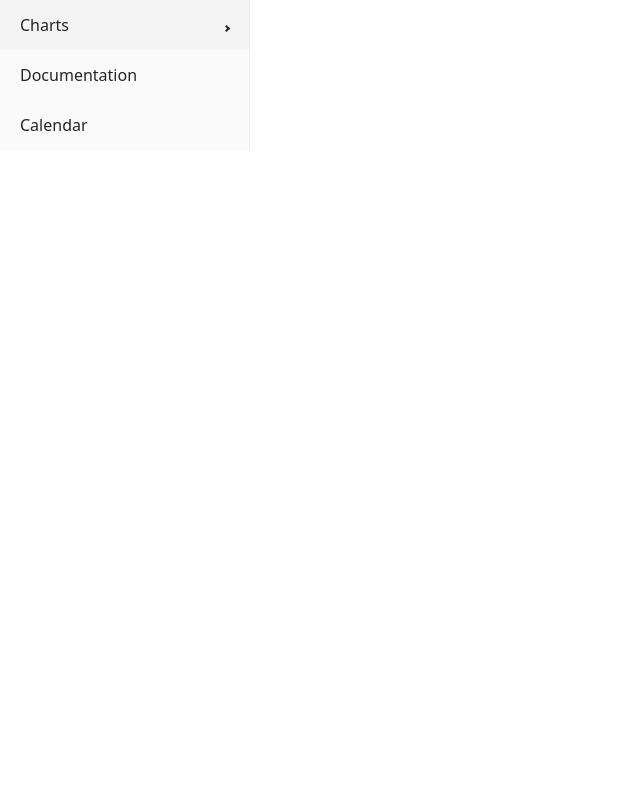
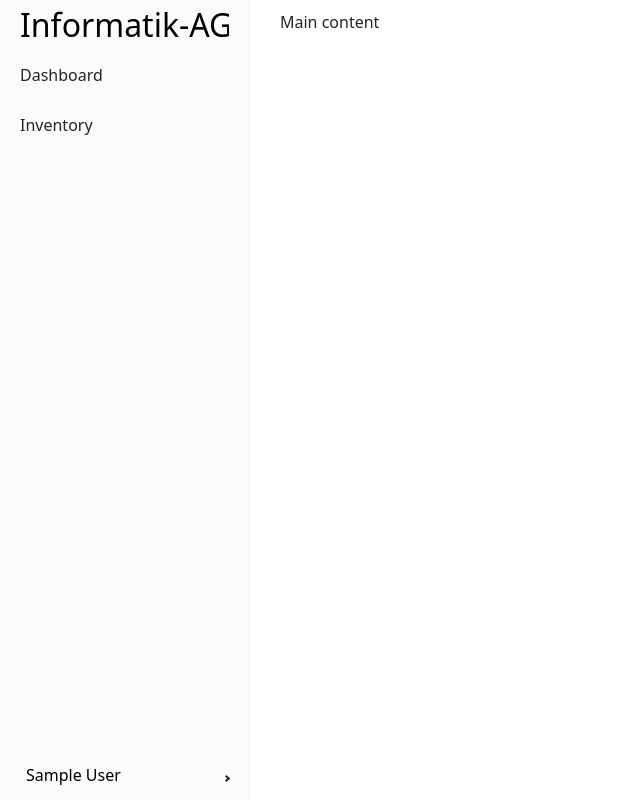
Before and after one commit to Lemodo/info-ag.inventory-management, a React (Create React App) app: page / in a window 1280 px wide. Shown: the whole page, without its empty margins (0-640 px from the left). Built offline with nearby package versions, Linux system fonts and the light colour scheme; no server answers; sample sign-in values are in the browser's storage.

Commit message:
pretty much finished sidebar

```diff
--- a/src/components/Dashboard.js
+++ b/src/components/Dashboard.js
@@ -1,17 +1,12 @@
-import React from 'react'
-import { Sidebar, Menu, MenuItem, SubMenu } from 'react-pro-sidebar';
+import React from 'react';
+import Sidebar from './Sidebar'; // Adjust the path accordingly
 
 export default function Dashboard() {
+
   return (
-    <Sidebar>
-      <Menu>
-        <SubMenu label="Charts">
-          <MenuItem> Pie charts </MenuItem>
-          <MenuItem> Line charts </MenuItem>
-        </SubMenu>
-        <MenuItem> Documentation </MenuItem>
-        <MenuItem> Calendar </MenuItem>
-      </Menu>
-    </Sidebar>
-  )
+    <div style={{ display: 'flex', height: '100%', minHeight: '100vh' }}>
+      <Sidebar />
+      <main style={{ padding: 10 }}> Main content</main>
+    </div>
+  );
 }
--- a/src/components/Profile.js
+++ b/src/components/Profile.js
@@ -2,6 +2,7 @@ import React, { useState } from 'react';
 import { Button, Card, Alert, Container } from 'react-bootstrap';
 import { useAuth } from '../contexts/AuthContext';
 import { Link, useNavigate } from 'react-router-dom';
+
 
 export default function Profile() {
     const [error, setError] = useState("");
@@ -18,6 +19,10 @@ export default function Profile() {
             // Handle any errors during logout
             setError('An error occurred during logout. Please try again.');
         }
+    }
+
+    function dashboardLink() {
+        navigate("/")
     }
 
     return (
@@ -41,6 +46,7 @@ export default function Profile() {
                     </Card.Body>
                 </Card>
                 <div className='w-100 text-center mt-2'>
+                    <Button variant='link' onClick={dashboardLink}>Back</Button>
                     <Button variant='link' onClick={handleLogout}>Log Out</Button>
                 </div>
             </div>
--- /dev/null
+++ b/src/components/Sidebar.js
@@ -0,0 +1,66 @@
+import React, { useState } from 'react';
+import { Sidebar as ProSidebar, Menu, MenuItem, SubMenu } from 'react-pro-sidebar';
+import { useNavigate } from 'react-router-dom';
+import { useAuth } from '../contexts/AuthContext';
+import { Alert } from 'react-bootstrap';
+
+function Sidebar() {
+  const navigate = useNavigate();
+  const [error, setError] = useState("");
+  const { currentUser, logout } = useAuth();
+
+  async function handleLogout() {
+    setError("");
+
+    try {
+      await logout();
+      navigate("/login");
+    } catch (error) {
+      // Handle any errors during logout
+      setError('An error occurred during logout. Please try again.');
+    }
+  }
+
+
+  function profileLink() {
+    navigate('/profile');
+  }
+
+  return (
+    <>
+    <ProSidebar>
+      <Menu>
+        <MenuItem disabled style={{ color: 'black' }}>
+          <h2 className='mt-2'>Informatik-AG</h2>
+        </MenuItem>
+        <MenuItem> Dashboard </MenuItem>
+        <MenuItem> Inventory </MenuItem>
+        <div style={{ position: 'absolute', bottom: '0', left: '0', right: '0' }}>
+          <SubMenu
+            label={
+              <div>
+                {currentUser.displayName ? (
+                  <button style={{ background: 'none', border: 'none', cursor: 'pointer' }}>
+                    {currentUser.displayName}
+                  </button>
+                ) : (
+                  <button style={{ background: 'none', border: 'none', cursor: 'pointer' }}>
+                    {currentUser.email}
+                  </button>
+                )}
+              </div>
+            }
+            style={{ marginTop: '100%' }}
+          >
+            <MenuItem onClick={profileLink}> My Profile </MenuItem>
+            <MenuItem onClick={handleLogout}> Log Out </MenuItem>
+          </SubMenu>
+        </div>
+      </Menu>
+    </ProSidebar>
+    <div style={{ padding: 10 }}>{error && <Alert variant='danger'>{error}</Alert>}</div>
+    </>
+  )
+}
+
+export default Sidebar;
```
